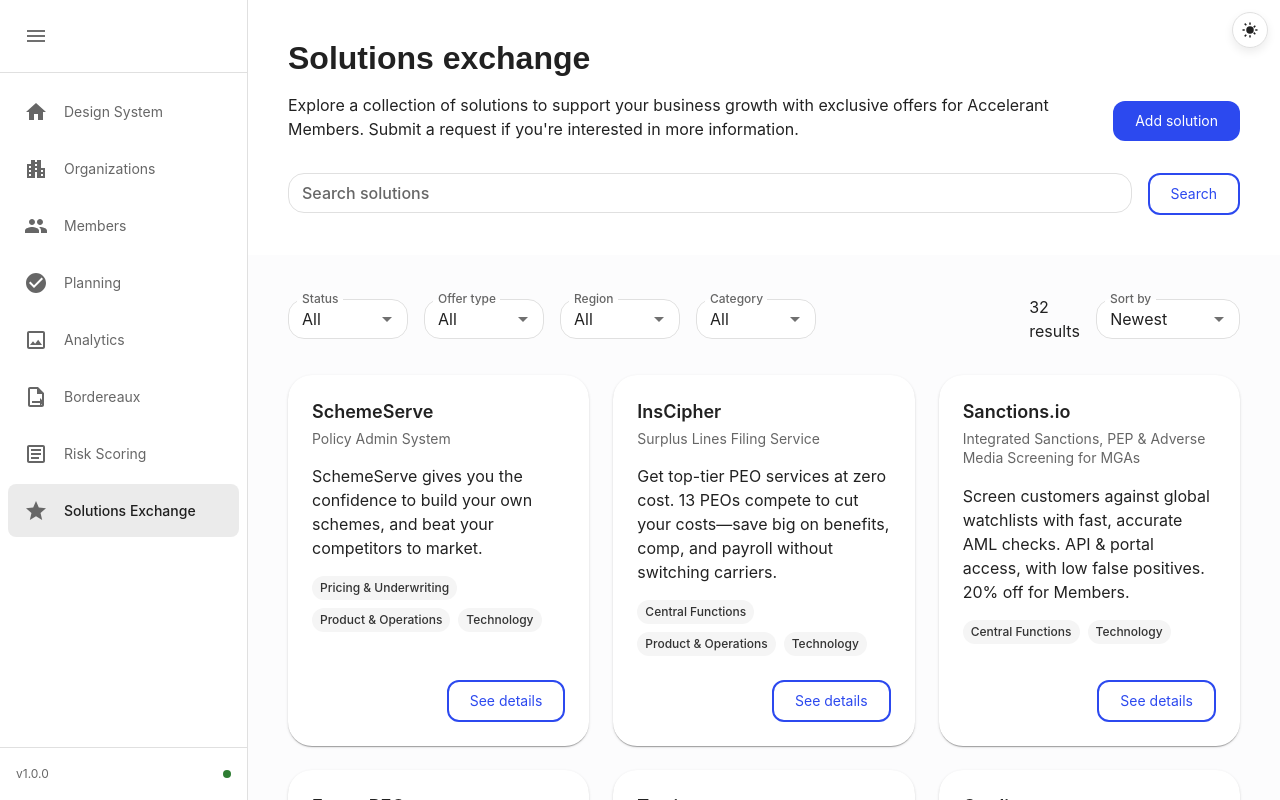
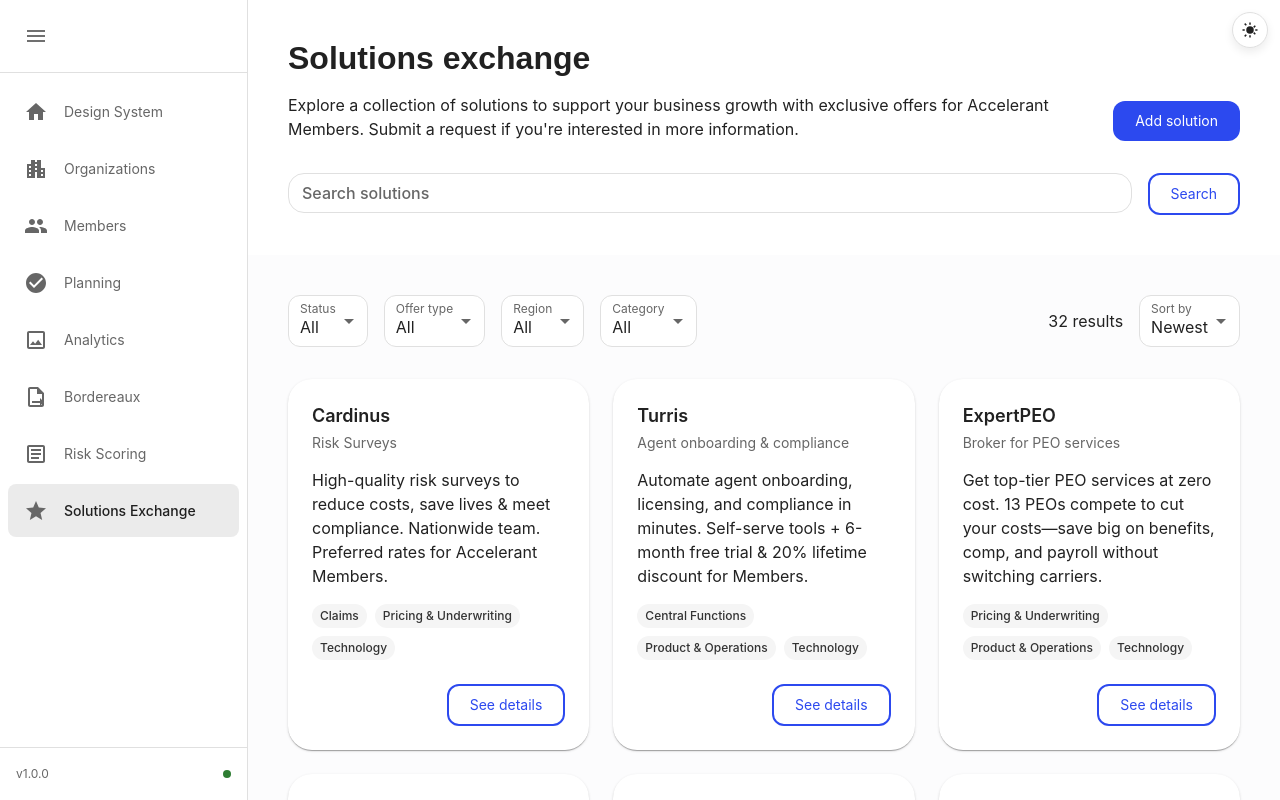
Before and after one commit to d3-jon-allen/Figma-MUI, a React (Vite) app: page /solutions-exchange in a window 1280 px wide. Shown: the top 800 px of the page. Built offline with nearby package versions, Linux system fonts and the light colour scheme.

Commit message:
edits to select component

```diff
--- a/src/App.tsx
+++ b/src/App.tsx
@@ -132,43 +132,6 @@
       backgroundColor: 'var(--theme-page-background)',
       minHeight: '100vh'
     }}>
-      {/* Top: Component comparison section */}
-      <Paper elevation={3} sx={{
-        p: 4,
-        mb: 4,
-        backgroundColor: 'var(--color-background-paper)',
-        color: 'var(--color-text-primary)'
-      }}>
-        <Typography variant="h4" gutterBottom>
-          🔍 Component comparison (top of page)
-        </Typography>
-        <Grid container spacing={3}>
-          <Grid item xs={12} md={6} lg={3}>
-            <Typography variant="subtitle2" sx={{ mb: 1, color: 'var(--theme-text-secondary)' }}>
-              CustomCardNew
-            </Typography>
-            <CustomCardNew />
-          </Grid>
-          <Grid item xs={12} md={6} lg={3}>
-            <Typography variant="subtitle2" sx={{ mb: 1, color: 'var(--theme-text-secondary)' }}>
-              CustomCardNewFlat
-            </Typography>
-            <CustomCardNewFlat />
-          </Grid>
-          <Grid item xs={12} md={6} lg={3}>
-            <Typography variant="subtitle2" sx={{ mb: 1, color: 'var(--theme-text-secondary)' }}>
-              SimpleCard
-            </Typography>
-            <SimpleCard />
-          </Grid>
-          <Grid item xs={12} md={6} lg={3}>
-            <Typography variant="subtitle2" sx={{ mb: 1, color: 'var(--theme-text-secondary)' }}>
-              LessSimpleCard
-            </Typography>
-            <LessSimpleCard />
-          </Grid>
-        </Grid>
-      </Paper>
       {/* Header */}
       <Box sx={{ mb: 6, textAlign: 'center' }}>
         <Typography variant="h2" component="h1" gutterBottom>
@@ -217,83 +180,6 @@
             Here's an outline button
           </Button>
         </Box>
-      </Paper>
-
-      {/* New CustomCard Showcase */}
-      <Paper elevation={3} sx={{
-        p: 4,
-        mb: 4,
-        backgroundColor: 'var(--color-background-paper)',
-        color: 'var(--color-text-primary)'
-      }}>
-        <Typography variant="h4" gutterBottom>
-          🆕 New CustomCard Component
-        </Typography>
-        <Typography variant="body2" sx={{ mb: 3, color: 'var(--theme-text-secondary)' }}>
-          Built from scratch using your exact Figma design specifications and design tokens
-        </Typography>
-
-        <Grid container spacing={4}>
-          {/* Figma override test example (matches frame 15801:5679) */}
-          <Grid item xs={12} md={4}>
-            <CustomCardNew
-              title="New client"
-              subtitle={"Here’s a description"}
-              content={
-                "When an animal parent has a child, both will belong to the same species. Humans beget humans, combfish beget combfish, and green tinkerbirds beget green tinkerbirds."
-              }
-              usageText="Used by 10+ Members"
-              categories={["Category", "Category", "Category"]}
-              categoryVariants={["filled", "filled", "filled"]}
-              categoryColors={["default", "primary", "secondary"]}
-              showPlaceholder={true}
-              actions={[{ label: "See details", variant: "contained", color: "warning" }]}
-            />
-          </Grid>
-
-          {/* Card with Image */}
-          <Grid item xs={12} md={4}>
-            <CustomCardNew
-              title="Design System Card"
-              subtitle="Built with Figma tokens"
-              content="This card showcases the complete design system with proper typography, spacing, and components. It includes an image header, categories, and action buttons."
-              categories={["Design", "System", "Figma"]}
-              showPlaceholder={true}
-              actions={[
-                { label: "See details", variant: "outlined", color: "primary" }
-              ]}
-            />
-          </Grid>
-
-          {/* Card with Categories */}
-          <Grid item xs={12} md={4}>
-            <CustomCardNew
-              title="Component Library"
-              subtitle="MUI + Design Tokens"
-              content="Every component follows your exact design specifications. Typography, colors, spacing, and interactions are all consistent with your design system."
-              categories={["Components", "Library", "MUI", "React"]}
-              showPlaceholder={true}
-              actions={[
-                { label: "View docs", variant: "contained", color: "primary" },
-                { label: "Examples", variant: "text", color: "secondary" }
-              ]}
-            />
-          </Grid>
-
-          {/* Card with Long Content */}
-          <Grid item xs={12} md={4}>
-            <CustomCardNew
-              title="Professional Quality"
-              subtitle="Production Ready"
-              content="Built with attention to detail, this component system provides a solid foundation for your applications. All design tokens are properly implemented."
-              categories={["Production", "Quality", "Professional"]}
-              showPlaceholder={true}
-              actions={[
-                { label: "Get started", variant: "contained", color: "primary" }
-              ]}
-            />
-          </Grid>
-        </Grid>
       </Paper>
 
       {/* All Components Showcase */}
--- a/src/components/local/Select.tsx
+++ b/src/components/local/Select.tsx
@@ -13,6 +13,7 @@
   label?: string
   options: SelectOption[]
   onChange?: (value: string) => void
+  fullWidth?: boolean
 }
 
 const StyledFormControl = styled(FormControl)(() => ({
@@ -37,6 +38,7 @@
     fontSize: 'var(--theme-typography-_fontSize-rem_1, 16px)',
     lineHeight: '24px',
     padding: '12px 16px',
+    paddingRight: '40px', // leave room for dropdown icon
     display: 'flex',
     flexDirection: 'column',
     alignItems: 'flex-start',
@@ -45,6 +47,7 @@
   // Small size paddings
   '& .MuiInputBase-sizeSmall .MuiSelect-select': {
     padding: '8px 12px',
+    paddingRight: '32px',
   },
   // Dropdown icon color
   '& .MuiSelect-icon': {
@@ -56,7 +59,7 @@
   }
 }))
 
-const Select: React.FC<SelectProps> = ({ label, options, value = '', onChange, size = 'small', ...rest }) => {
+const Select: React.FC<SelectProps> = ({ label, options, value = '', onChange, size = 'small', fullWidth = false, sx, ...rest }) => {
   const handleChange = (event: SelectChangeEvent<string>) => {
     onChange?.(event.target.value as string)
   }
@@ -64,7 +67,7 @@
   const selected = options.find((o) => o.value === value)
 
   return (
-    <StyledFormControl fullWidth size={size} variant="outlined">
+    <StyledFormControl fullWidth={fullWidth} size={size} variant="outlined" sx={sx}>
       <MuiSelect
         value={value}
         onChange={handleChange}
--- a/src/components/local/index.ts
+++ b/src/components/local/index.ts
@@ -19,6 +19,7 @@
 export { default as Toolbar } from './Toolbar';
 export { default as Typography } from './Typography';
 export { default as Select } from './Select';
+export { default as Breadcrumb } from './Breadcrumb';
 
 // Icons are now imported directly from ./components/icons
 
@@ -42,5 +43,6 @@
 export type { ToolbarProps } from './Toolbar';
 export type { TypographyProps } from './Typography';
 export type { SelectProps } from './Select';
+export type { BreadcrumbProps } from './Breadcrumb';
 export type { BoxProps } from './Box';
 export type { ChipProps, AvatarProps } from './Chip';
--- a/src/pages/SolutionsExchange.tsx
+++ b/src/pages/SolutionsExchange.tsx
@@ -4,7 +4,7 @@
   Typography,
   Button,
   TextField,
-  Autocomplete
+  Select
 } from '../components/local';
 import LessSimpleCard from '../components/LessSimpleCard';
 
@@ -18,6 +18,10 @@
       content:
         'SchemeServe gives you the confidence to build your own schemes, and beat your competitors to market.',
       chips: ['Pricing & Underwriting', 'Product & Operations', 'Technology'],
+      status: 'active',
+      offerType: 'discount',
+      region: 'eu',
+      category: 'pricing-underwriting',
     },
     {
       id: 2,
@@ -26,6 +30,10 @@
       content:
         'Get top-tier PEO services at zero cost. 13 PEOs compete to cut your costs—save big on benefits, comp, and payroll without switching carriers.',
       chips: ['Central Functions', 'Product & Operations', 'Technology'],
+      status: 'active',
+      offerType: 'free-trial',
+      region: 'us',
+      category: 'central-functions',
     },
     {
       id: 3,
@@ -34,6 +42,10 @@
       content:
         'Screen customers against global watchlists with fast, accurate AML checks. API & portal access, with low false positives. 20% off for Members.',
       chips: ['Central Functions', 'Technology'],
+      status: 'active',
+      offerType: 'discount',
+      region: 'uk',
+      category: 'central-functions',
     },
     {
       id: 4,
@@ -42,6 +54,10 @@
       content:
         'Get top-tier PEO services at zero cost. 13 PEOs compete to cut your costs—save big on benefits, comp, and payroll without switching carriers.',
       chips: ['Pricing & Underwriting', 'Product & Operations', 'Technology'],
+      status: 'active',
+      offerType: 'discount',
+      region: 'ca',
+      category: 'pricing-underwriting',
     },
     {
       id: 5,
@@ -50,6 +66,10 @@
       content:
         'Automate agent onboarding, licensing, and compliance in minutes. Self-serve tools + 6-month free trial & 20% lifetime discount for Members.',
       chips: ['Central Functions', 'Product & Operations', 'Technology'],
+      status: 'inactive',
+      offerType: 'free-trial',
+      region: 'eu',
+      category: 'central-functions',
     },
     {
       id: 6,
@@ -58,8 +78,46 @@
       content:
         'High-quality risk surveys to reduce costs, save lives & meet compliance. Nationwide team. Preferred rates for Accelerant Members.',
       chips: ['Claims', 'Pricing & Underwriting', 'Technology'],
+      status: 'active',
+      offerType: 'special-offer',
+      region: 'us',
+      category: 'claims',
     },
   ];
+
+  const [filters, setFilters] = React.useState({
+    status: 'all',
+    offerType: 'all',
+    region: 'all',
+    category: 'all',
+    sortBy: 'newest',
+  });
+
+  const filteredCards = React.useMemo(() => {
+    let list = cards.filter((c) =>
+      (filters.status === 'all' || c.status === filters.status) &&
+      (filters.offerType === 'all' || c.offerType === filters.offerType) &&
+      (filters.region === 'all' || c.region === filters.region) &&
+      (filters.category === 'all' || c.category === filters.category)
+    );
+
+    switch (filters.sortBy) {
+      case 'az':
+        list = [...list].sort((a, b) => a.title.localeCompare(b.title));
+        break;
+      case 'za':
+        list = [...list].sort((a, b) => b.title.localeCompare(a.title));
+        break;
+      case 'oldest':
+        list = [...list].sort((a, b) => a.id - b.id);
+        break;
+      case 'newest':
+      default:
+        list = [...list].sort((a, b) => b.id - a.id);
+        break;
+    }
+    return list;
+  }, [cards, filters]);
 
   return (
     <>
@@ -155,83 +213,85 @@
             alignItems: 'center',
             justifyContent: 'space-between',
             mb: 4,
-            gap: 2
+            gap: 2,
+            flexWrap: 'wrap'
           }}>
             <Box sx={{
               display: 'flex',
-              gap: 2,
-              alignItems: 'center'
+              gap: { xs: 1, sm: 2 },
+              alignItems: 'center',
+              flexWrap: 'wrap'
             }}>
               {/* Status Filter */}
-              <Autocomplete
-                options={['All', 'Active', 'Inactive', 'Pending']}
-                defaultValue="All"
-                renderInput={(params) => (
-                  <TextField
-                    {...params}
+              <Select
                 label="Status"
                 size="small"
-                    sx={{
-                      minWidth: '120px'
-                    }}
-                  />
-                )}
+                value={filters.status}
+                options={[
+                  { label: 'All', value: 'all' },
+                  { label: 'Active', value: 'active' },
+                  { label: 'Inactive', value: 'inactive' },
+                  { label: 'Pending', value: 'pending' },
+                ]}
+                onChange={(v) => setFilters((f) => ({ ...f, status: v }))}
+                sx={{ width: 'auto' }}
               />
 
               {/* Offer Type Filter */}
-              <Autocomplete
-                options={['All', 'Discount', 'Free Trial', 'Special Offer']}
-                defaultValue="All"
-                renderInput={(params) => (
-                  <TextField
-                    {...params}
+              <Select
                 label="Offer type"
                 size="small"
-                    sx={{
-                      minWidth: '120px'
-                    }}
-                  />
-                )}
+                value={filters.offerType}
+                options={[
+                  { label: 'All', value: 'all' },
+                  { label: 'Discount', value: 'discount' },
+                  { label: 'Free Trial', value: 'free-trial' },
+                  { label: 'Special Offer', value: 'special-offer' },
+                ]}
+                onChange={(v) => setFilters((f) => ({ ...f, offerType: v }))}
+                sx={{ width: 'auto' }}
               />
 
               {/* Region Filter */}
-              <Autocomplete
-                options={['All', 'North America', 'Europe', 'Asia', 'Global']}
-                defaultValue="All"
-                renderInput={(params) => (
-                  <TextField
-                    {...params}
+              <Select
                 label="Region"
                 size="small"
-                    sx={{
-                      minWidth: '120px'
-                    }}
-                  />
-                )}
+                value={filters.region}
+                options={[
+                  { label: 'All', value: 'all' },
+                  { label: 'United States', value: 'us' },
+                  { label: 'Europe', value: 'eu' },
+                  { label: 'Canada', value: 'ca' },
+                  { label: 'United Kingdom', value: 'uk' },
+                ]}
+                onChange={(v) => setFilters((f) => ({ ...f, region: v }))}
+                sx={{ width: 'auto' }}
               />
 
               {/* Category Filter */}
-              <Autocomplete
-                options={['All', 'Security', 'Analytics', 'Risk Management', 'Finance', 'Compliance']}
-                defaultValue="All"
-                renderInput={(params) => (
-                  <TextField
-                    {...params}
+              <Select
                 label="Category"
                 size="small"
-                    sx={{
-                      minWidth: '120px'
-                    }}
-                  />
-                )}
+                value={filters.category}
+                options={[
+                  { label: 'All', value: 'all' },
+                  { label: 'Pricing & Underwriting', value: 'pricing-underwriting' },
+                  { label: 'Product & Operations', value: 'product-operations' },
+                  { label: 'Technology', value: 'technology' },
+                  { label: 'Central Functions', value: 'central-functions' },
+                  { label: 'Claims', value: 'claims' },
+                ]}
+                onChange={(v) => setFilters((f) => ({ ...f, category: v }))}
+                sx={{ width: 'auto' }}
               />
             </Box>
 
             {/* Results and Sort */}
             <Box sx={{
               display: 'flex',
-              gap: 2,
-              alignItems: 'center'
+              gap: { xs: 1, sm: 2 },
+              alignItems: 'center',
+              flexWrap: 'wrap'
             }}>
               <Typography variant="body1" sx={{
                 fontFamily: 'Inter, sans-serif',
@@ -240,28 +300,27 @@
                 lineHeight: 1.5,
                 color: 'var(--theme-text-secondary)'
               }}>
-                32 results
+                <span style={{ whiteSpace: 'nowrap' }}>32 results</span>
               </Typography>
-              <Autocomplete
-                options={['Newest', 'Oldest', 'Name A-Z', 'Name Z-A']}
-                defaultValue="Newest"
-                renderInput={(params) => (
-                  <TextField
-                    {...params}
+              <Select
                 label="Sort by"
                 size="small"
-                    sx={{
-                      minWidth: '120px'
-                    }}
-                  />
-                )}
+                value={filters.sortBy}
+                options={[
+                  { label: 'Newest', value: 'newest' },
+                  { label: 'Oldest', value: 'oldest' },
+                  { label: 'Name A-Z', value: 'az' },
+                  { label: 'Name Z-A', value: 'za' },
+                ]}
+                onChange={(v) => setFilters((f) => ({ ...f, sortBy: v }))}
+                sx={{ width: 'auto' }}
               />
             </Box>
           </Box>
 
           {/* Cards Grid */}
           <Grid container spacing={3}>
-            {cards.map((card) => (
+            {filteredCards.map((card) => (
               <Grid item xs={12} sm={6} md={4} key={card.id}>
                 <LessSimpleCard
                   elevation={1}
```
Lines whose indentation alone changed are shown as unchanged.
